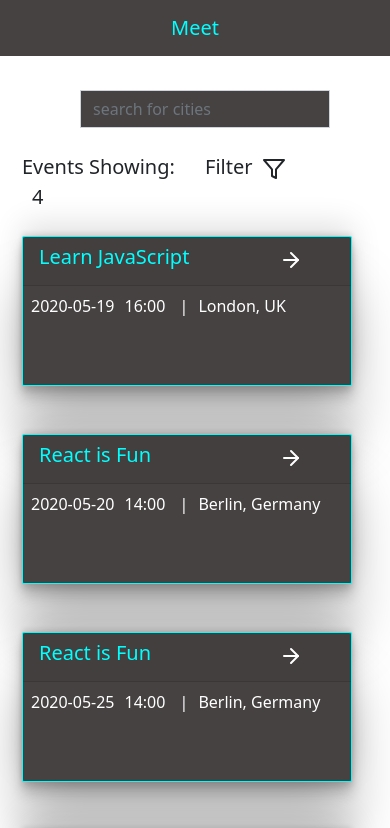
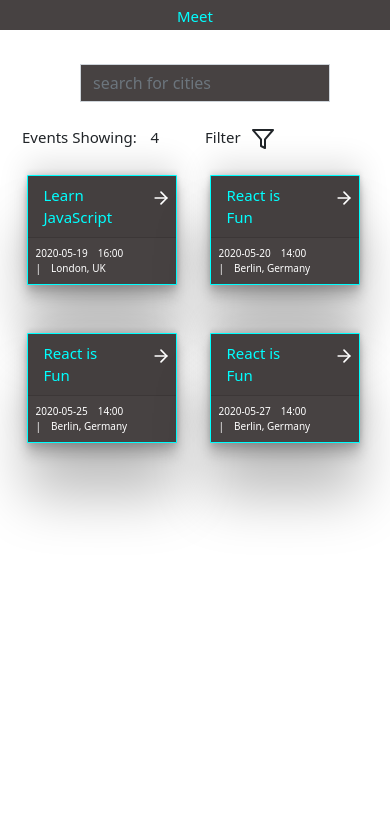
Before and after one commit to khurdt/meet-app, a React (Create React App) app: page / in a window 390 px wide. Shown: the top 828 px of the page. Built offline with nearby package versions, Linux system fonts and the light colour scheme; what atatus-spa would draw is missing.

Commit message:
added media css for mobile devices

```diff
--- a/src/components/App.css
+++ b/src/components/App.css
@@ -1,8 +1,29 @@
+.show-button {
+    height: 30px;
+    max-width: 50px;
+    margin-right: 15px;
+}
+
 .show-button:hover {
     opacity: 0.5;
 }
 
+.eventTitle {
+    font-size: 20px;
+}
+
+.time-location {
+    font-size: 15px;
+}
+
+.events-filter {
+    font-size: 20px;
+}
+
 .event-card {
+    width: 330px;
+    height: 150px;
+    margin: auto;
     border: aqua 1px solid;
     border-radius: 1%;
     color: white;
@@ -52,3 +73,79 @@
     cursor: pointer;
     color: aqua;
 }
+
+@media all and (min-width: 473px) and (max-width: 750px) {
+    .event-card {
+        max-width: 200px;
+        height: fit-content;
+    }
+
+    .eventTitle {
+        font-size: 15px;
+    }
+
+    .time-location {
+        font-size: 10px;
+    }
+
+    .events-filter {
+        font-size: 15px;
+    }
+
+    .show-button {
+        height: 20px;
+        max-width: 30px;
+        margin-right: 15px;
+    }
+}
+
+
+@media all and (min-width: 372px) and (max-width: 473px) {
+    .event-card {
+        max-width: 150px;
+        height: fit-content;
+    }
+
+    .eventTitle {
+        font-size: 15px;
+    }
+
+    .time-location {
+        font-size: 10px;
+    }
+
+    .events-filter {
+        font-size: 15px;
+    }
+
+    .show-button {
+        height: 20px;
+        max-width: 30px;
+        margin-right: 15px;
+    }
+}
+
+@media all and (max-width: 372px) {
+    .event-card {
+        max-width: 220px;
+        height: fit-content;
+    }
+
+    .eventTitle {
+        font-size: 15px;
+    }
+
+    .time-location {
+        font-size: 10px;
+    }
+
+    .events-filter {
+        font-size: 15px;
+    }
+
+    .show-button {
+        height: 20px;
+        max-width: 30px;
+        margin-right: 15px;
+    }
+}
--- a/src/components/App.jsx
+++ b/src/components/App.jsx
@@ -59,8 +59,8 @@
     const { number, events, locations, suggestion, originalMaxEvents } = this.state
     return (
       <div className="App">
-        <Navbar style={{ backgroundColor: '#474242', height: '56px', margin: '0', padding: '0', zIndex: '100' }}>
-          <Navbar.Brand className='m-auto' style={{ color: '#00ffff', fontSize: '20px', padding: '10px' }} href='/'>Meet</Navbar.Brand>
+        <Navbar style={{ backgroundColor: '#474242', height: '30px', margin: '0', padding: '0', zIndex: '100' }}>
+          <Navbar.Brand className='m-auto' style={{ color: '#00ffff', fontSize: '15px' }}>Meet</Navbar.Brand>
         </Navbar>
         <Container fluid style={{ margin: '10px' }}>
           <Row className='justify-content-md-center'>
--- a/src/components/Event.jsx
+++ b/src/components/Event.jsx
@@ -26,21 +26,21 @@
 
     return (
       <>
-        <div key={event.id} className='mt-4 mb-4 event-card' style={{ width: '330px', height: '150px' }}>
+        <div key={event.id} className='mt-4 mb-4 event-card'>
           <Card.Header>
             <Row>
               <Col xs={9} sm={9} md={9}>
-                <Card.Title style={{ color: '#00ffff' }} className='eventTitle'>{event.summary}</Card.Title>
+                <div style={{ color: '#00ffff' }} className='eventTitle'>{event.summary}</div>
               </Col>
               <Col xs={1}>
                 <ArrowRight
                   className='show-button'
-                  style={{ height: '30px', maxWidth: '50px', marginRight: '15px', cursor: 'pointer' }}
+                  style={{ cursor: 'pointer' }}
                   onClick={this.handleShow} />
               </Col>
             </Row>
           </Card.Header>
-          <Card.Text className='m-2'>
+          <div className='m-2 time-location'>
             {formattedDate}
             <span style={{ paddingRight: '10px', paddingLeft: '10px' }}>
               {formattedTime}
@@ -48,7 +48,7 @@
             <span style={{ paddingLeft: '10px' }}>
               {event.location}
             </span>
-          </Card.Text>
+          </div>
         </div>
         <Modal show={show} onHide={this.handleClose} className='details-modal .modal-content'>
           <Modal.Header closeButton>
--- a/src/components/NumberOfEvents.jsx
+++ b/src/components/NumberOfEvents.jsx
@@ -86,22 +86,20 @@
             <Col className='pb-3' style={{ height: '0px' }}>
               <ErrorAlert text={this.state.errorText} />
             </Col>
-            <Filter className='filter-modal-icon' onClick={() => { this.handleUpdateEvents() }}>
-              Filter
-            </Filter>
+            <h5>Apply</h5>
+            <Filter className='filter-modal-icon' onClick={() => { this.handleUpdateEvents() }} />
           </Modal.Footer>
         </Modal>
         <Row className='mt-4'>
           <Col>
             <div
-              className='events-showing'
-              value={this.props.events.length}
-              style={{ fontSize: '20px' }}>
+              className='events-filter'
+              value={this.props.events.length}>
               Events Showing: <span style={{ paddingLeft: '10px' }}>{this.props.events.length}</span>
             </div>
           </Col>
           <Col xs={6} sm={5} md={3} lg={2}>
-            <div style={{ fontSize: '20px' }}>Filter<span style={{ paddingLeft: '10px' }}><Filter className='filter-icon' onClick={() => this.handleShow()} /></span></div>
+            <div className='events-filter'>Filter<span style={{ paddingLeft: '10px' }}><Filter className='filter-icon' onClick={() => this.handleShow()} /></span></div>
           </Col>
         </Row>
       </>
```
